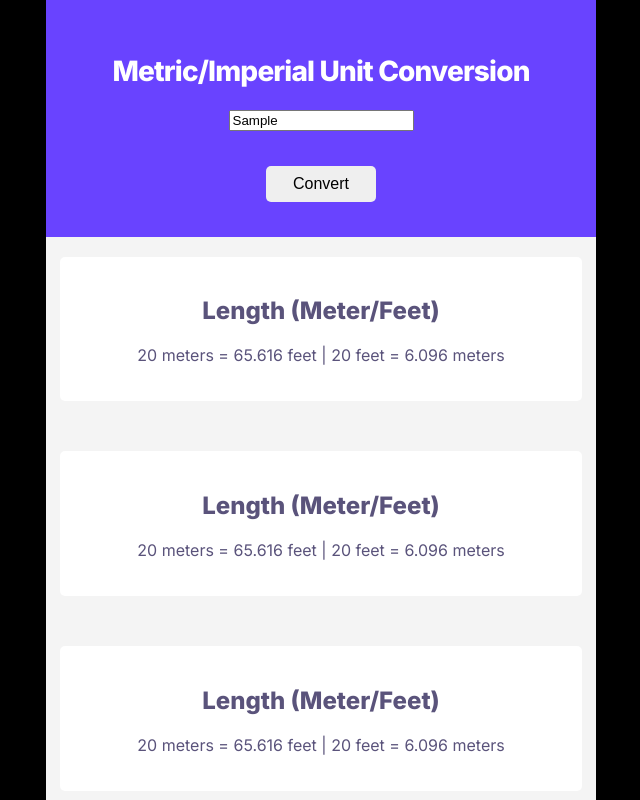
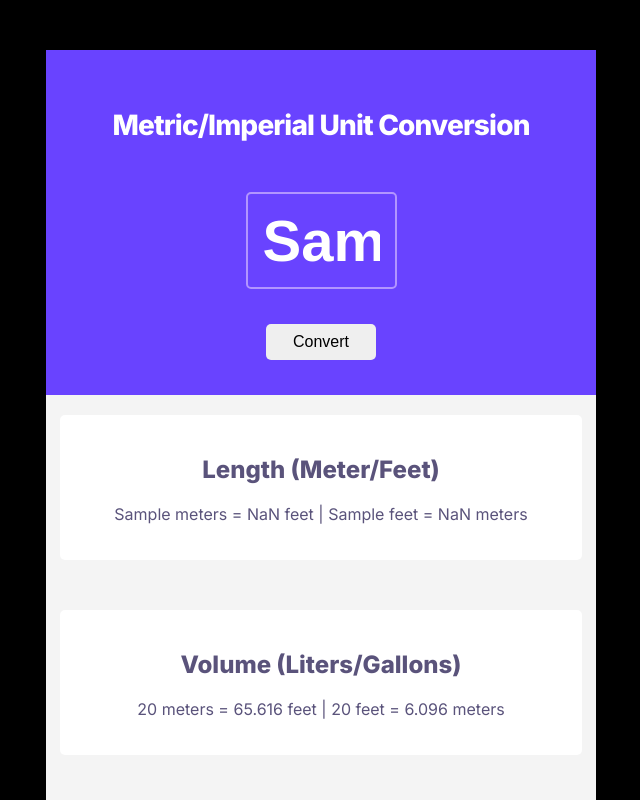
Before and after one commit to BiljanaKotev/metric-imperial-unit-conversion, a plain HTML site: page index.html in a window 1280 px wide. Both pictures are taken after typing "Sample" into the empty fields and a click on the button "Convert". Shown: the top 800 px of the page, without its empty margins (319-959 px from the left). Drawn offline with Linux system fonts and the light colour scheme.

Commit message:
added id's to the p elements

```diff
--- a/index.html
+++ b/index.html
@@ -12,28 +12,32 @@
     <title>Unit Conversion</title>
   </head>
   <body>
-    <div class="top-container">
+    <section class="hero">
       <h1>Metric/Imperial Unit Conversion</h1>
 
       <input id="input-unit" type="text" />
       <div>
         <button id="convert-btn">Convert</button>
       </div>
-    </div>
-    <div class="bottom-container">
+    </section>
+    <section class="measurements">
       <div class="content-container">
         <h2>Length (Meter/Feet)</h2>
-        <p>20 meters = 65.616 feet | 20 feet = 6.096 meters</p>
+        <p id="length-measurements"></p>
       </div>
       <div class="content-container">
-        <h2>Length (Meter/Feet)</h2>
-        <p>20 meters = 65.616 feet | 20 feet = 6.096 meters</p>
+        <h2>Volume (Liters/Gallons)</h2>
+        <p id="volume-measurement">
+          20 meters = 65.616 feet | 20 feet = 6.096 meters
+        </p>
       </div>
       <div class="content-container">
-        <h2>Length (Meter/Feet)</h2>
-        <p>20 meters = 65.616 feet | 20 feet = 6.096 meters</p>
+        <h2>Mass (Kilograms/Pounds)</h2>
+        <p id="mass-measurement">
+          20 meters = 65.616 feet | 20 feet = 6.096 meters
+        </p>
       </div>
-    </div>
+    </section>
 
     <script src="src/index.js"></script>
   </body>
--- a/src/index.js
+++ b/src/index.js
@@ -1,10 +1,19 @@
-//  1 meter/3.281 feet
-//  1 liters / 0.264 gallons
-//  1 kilograms / 2.204 pounds
+"use strict";
+
+const meterToFeet = 3.281;
+const feetToMeter = 0.304;
+const literToGallon = 0.264;
+const gallonToLiter = 3.785;
+const kiloToPound = 2.204;
+const poundToKilo = 0.453;
 
 let inputUnit = document.querySelector("#input-unit");
 let convertBtn = document.querySelector("#convert-btn");
+let lengthMeasurements = document.querySelector("#length-measurements");
 
 convertBtn.addEventListener("click", function () {
-  alert("hi");
+  let inputValue = inputUnit.value;
+  lengthMeasurements.innerHTML = `${inputValue} meters = ${
+    inputValue * meterToFeet
+  } feet | ${inputValue} feet = ${inputValue * feetToMeter} meters`;
 });
--- a/src/styles.css
+++ b/src/styles.css
@@ -5,13 +5,12 @@ body {
   margin: 0 auto;
 }
 
-.top-container {
-  margin-top: 0px;
+section.hero {
   padding-top: 33px;
   background-color: #6943ff;
   color: #ffffff;
   max-width: 550px;
-  margin: 0 auto;
+  margin: 50px auto 0 auto;
 }
 
 h1 {
@@ -22,7 +21,7 @@ h1 {
   text-align: center;
 }
 
-#unit {
+#input-unit {
   font-size: 58px;
   font-weight: 800;
   border-radius: 5px;
@@ -48,10 +47,10 @@ button {
   cursor: pointer;
 }
 
-.bottom-container {
+section.measurements {
   background-color: #f4f4f4;
   max-width: 550px;
-  margin: 0 auto;
+  margin: 0 auto 50px auto;
 }
 
 .content-container {
```
